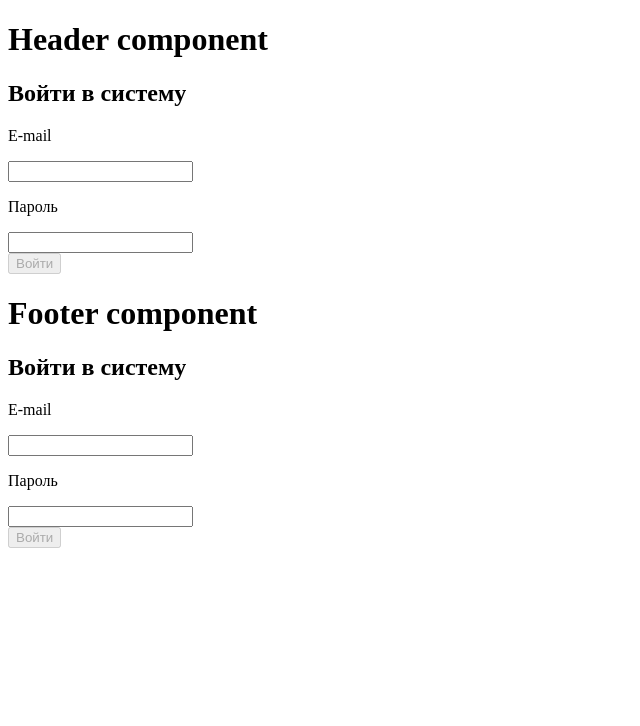
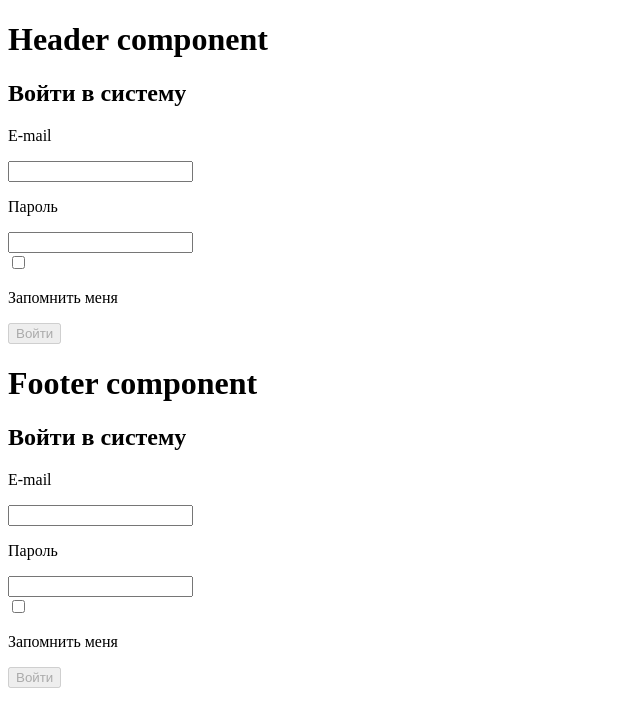
Before and after one commit to Lentyan/frontend, a Next.js app: page /login in a window 1280 px wide. Shown: the top 726 px of the page, without its empty margins (0-640 px from the left). Built offline with nearby package versions, Linux system fonts and the light colour scheme.

Commit message:
fix: useForm

```diff
--- a/src/app/login/page.tsx
+++ b/src/app/login/page.tsx
@@ -14,6 +14,7 @@ export default function Login() {
         <h2 className="form__title">Войти в систему</h2>
         <form className="form__form" onSubmit={handleSubmit}>
           <div>
+
             <div className='form__area'>
               <p className="form__text">E-mail</p>
               <input className={`${errors.email ? 'form__input form__input_error' : 'form__input'}`}
@@ -22,6 +23,7 @@ export default function Login() {
                 required />
               <span className="form__error-message" id="email-error">{errors.email}</span>
             </div>
+
             <div className='form__area'>
               <p className="form__text">Пароль</p>
               <input className={`${errors.password ? 'form__input form__input_error' : 'form__input'}`}
@@ -30,8 +32,18 @@ export default function Login() {
                 type="password" required />
               <span className="form__error-message" id="password-error">{errors.password}</span>
             </div>
+
           </div>
-          <button className={`${isValid ? 'form__submit' : 'form__submit form__submit_invalid'}`} type="submit" disabled={!isValid ? true : ''}>
+
+          <div className="from__toggle">
+            <label className="from__tumbler">
+              <input type="checkbox" className="from__invisible-checkbox" />
+              <span className="from__visible-checkbox" />
+            </label>
+            <p className="from__text">Запомнить меня</p>
+          </div>
+
+          <button className={`${isValid ? 'form__submit' : 'form__submit form__submit_invalid'}`} type="submit" disabled={!isValid}>
             Войти
           </button>
         </form>
--- a/src/hooks/useForm.tsx
+++ b/src/hooks/useForm.tsx
@@ -3,10 +3,17 @@
 import { useState } from 'react';
 
 export function useForm(inputValues: any) {
+
+  interface Errors {
+    [key: string]: any;
+    password?: string;
+    email?: string;
+  }
+
   const EMAIL_REGEXP = /^(([^<>()[\]\\.,;:\s@\"]+(\.[^<>()[\]\\.,;:\s@\"]+)*)|(\".+\"))@((\[[0-9]{1,3}\.[0-9]{1,3}\.[0-9]{1,3}\.[0-9]{1,3}\])|(([a-zA-Z\-0-9]+\.)+[a-zA-Z]{2,}))$/;
   const [values, setValues] = useState(inputValues);
   const [isValid, setIsValid] = useState(false);
-  const [errors, setErrors] = useState({});
+  const [errors, setErrors] = useState<Errors>({});
 
   const handleChange = (event: any) => {
     const { value, name } = event.target;
```
